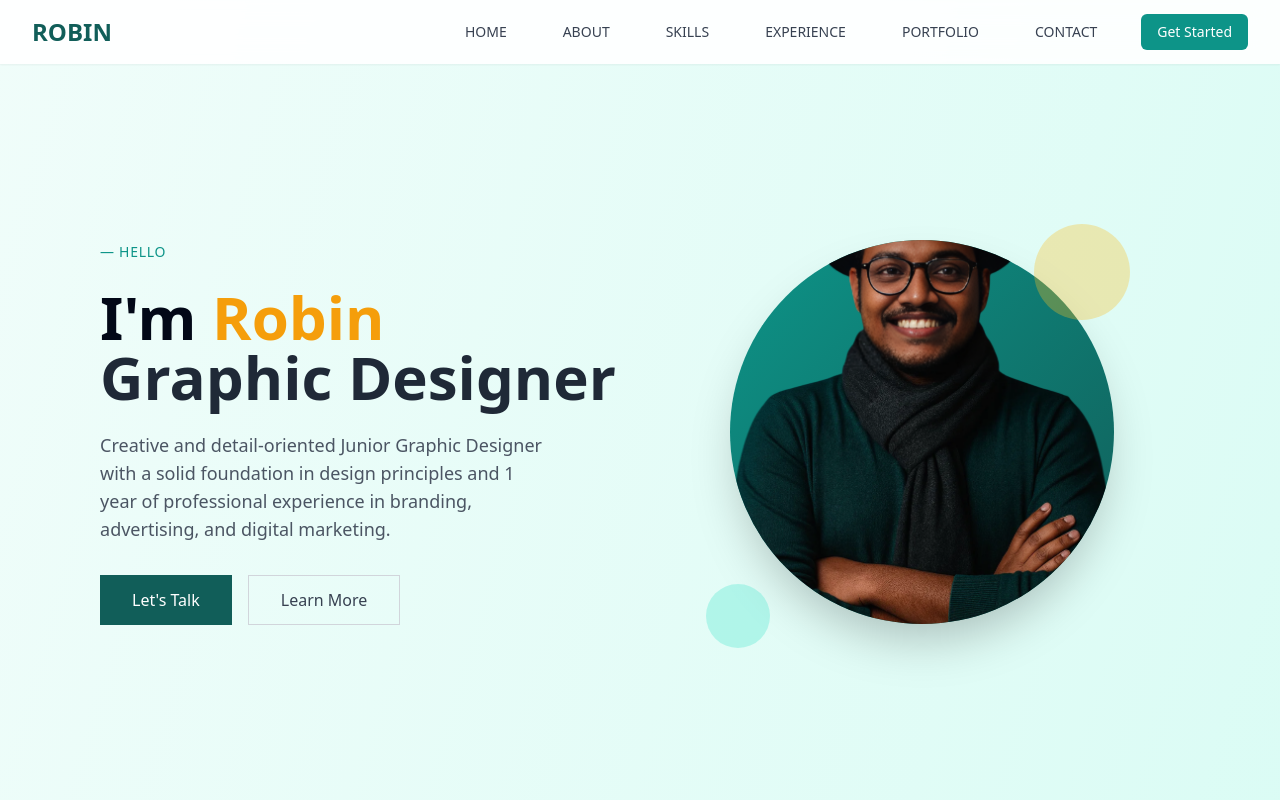
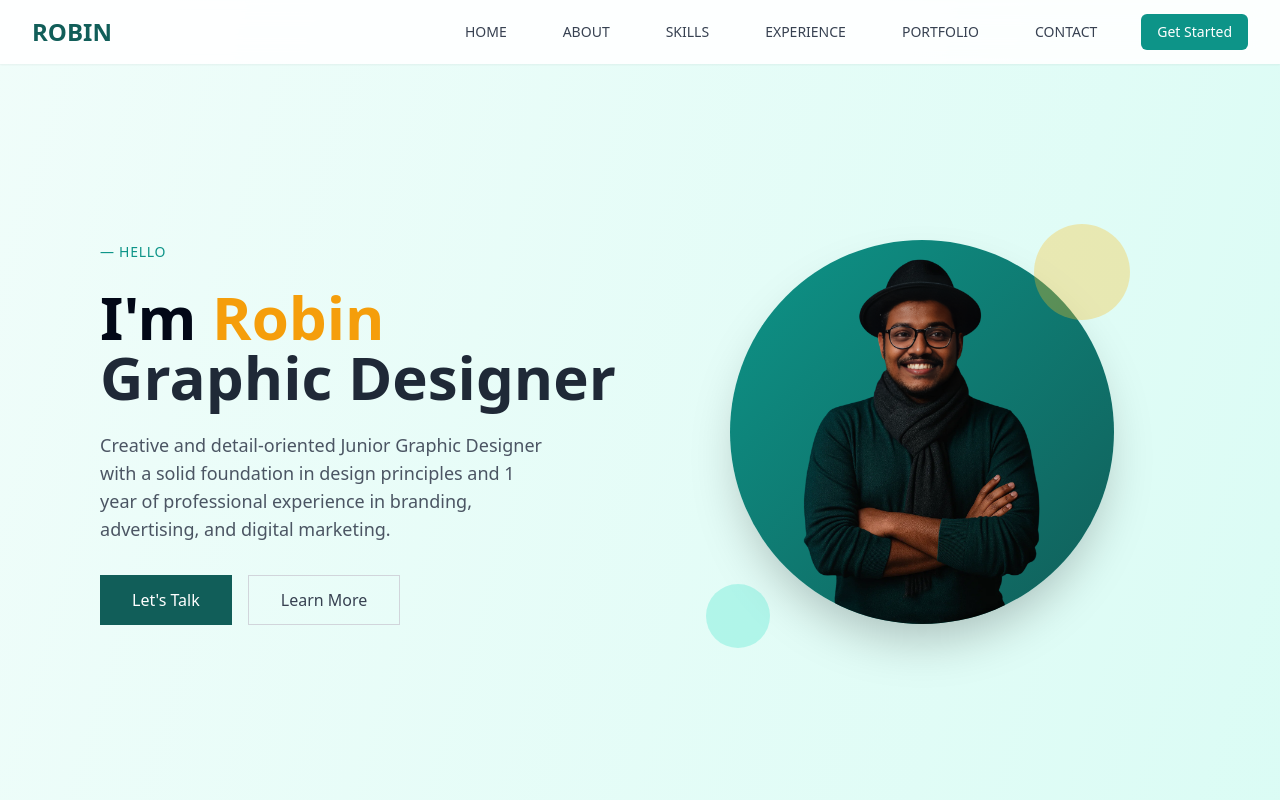
Before and after one commit to robin-sebastian/robin-sebastian.github.io, a React (Vite) app: page / in a window 1280 px wide. Shown: the top 800 px of the page. Built offline with nearby package versions, Linux system fonts and the light colour scheme.

Commit message:
Visual edit in Lovable
Edited UI in Lovable

```diff
--- a/src/components/Hero.tsx
+++ b/src/components/Hero.tsx
@@ -1,7 +1,5 @@
-
 const Hero = () => {
-  return (
-    <section id="home" className="min-h-screen flex items-center justify-center pt-16">
+  return <section id="home" className="min-h-screen flex items-center justify-center pt-16">
       <div className="max-w-7xl mx-auto px-4 sm:px-6 lg:px-8">
         <div className="grid grid-cols-1 lg:grid-cols-2 gap-12 items-center">
           <div className="order-2 lg:order-1">
@@ -31,11 +29,7 @@ const Hero = () => {
           <div className="order-1 lg:order-2 flex justify-center">
             <div className="relative">
               <div className="w-80 h-80 md:w-96 md:h-96 bg-gradient-to-br from-teal-600 to-teal-800 rounded-full flex items-center justify-center overflow-hidden shadow-2xl">
-                <img
-                  src="/lovable-uploads/d675957f-2b37-4406-beef-1040a2a42eb5.png"
-                  alt="Robin Sebastian - Graphic Designer"
-                  className="w-full h-full object-cover scale-110"
-                />
+                <img alt="Robin Sebastian - Graphic Designer" src="/lovable-uploads/8c0bc4ed-0f3c-428b-8e98-61c996ec9bcf.png" className="w-full h-full object-scale-down" />
               </div>
               <div className="absolute -top-4 -right-4 w-24 h-24 bg-amber-400 rounded-full opacity-20 animate-pulse"></div>
               <div className="absolute -bottom-6 -left-6 w-16 h-16 bg-teal-300 rounded-full opacity-30 animate-pulse"></div>
@@ -43,8 +37,6 @@ const Hero = () => {
           </div>
         </div>
       </div>
-    </section>
-  );
+    </section>;
 };
-
 export default Hero;
```
Also changed, not shown: public/lovable-uploads/60fc0641-6c1b-4bca-97ca-71e88ec6d7ce.png (added), public/lovable-uploads/8c0bc4ed-0f3c-428b-8e98-61c996ec9bcf.png (added).
